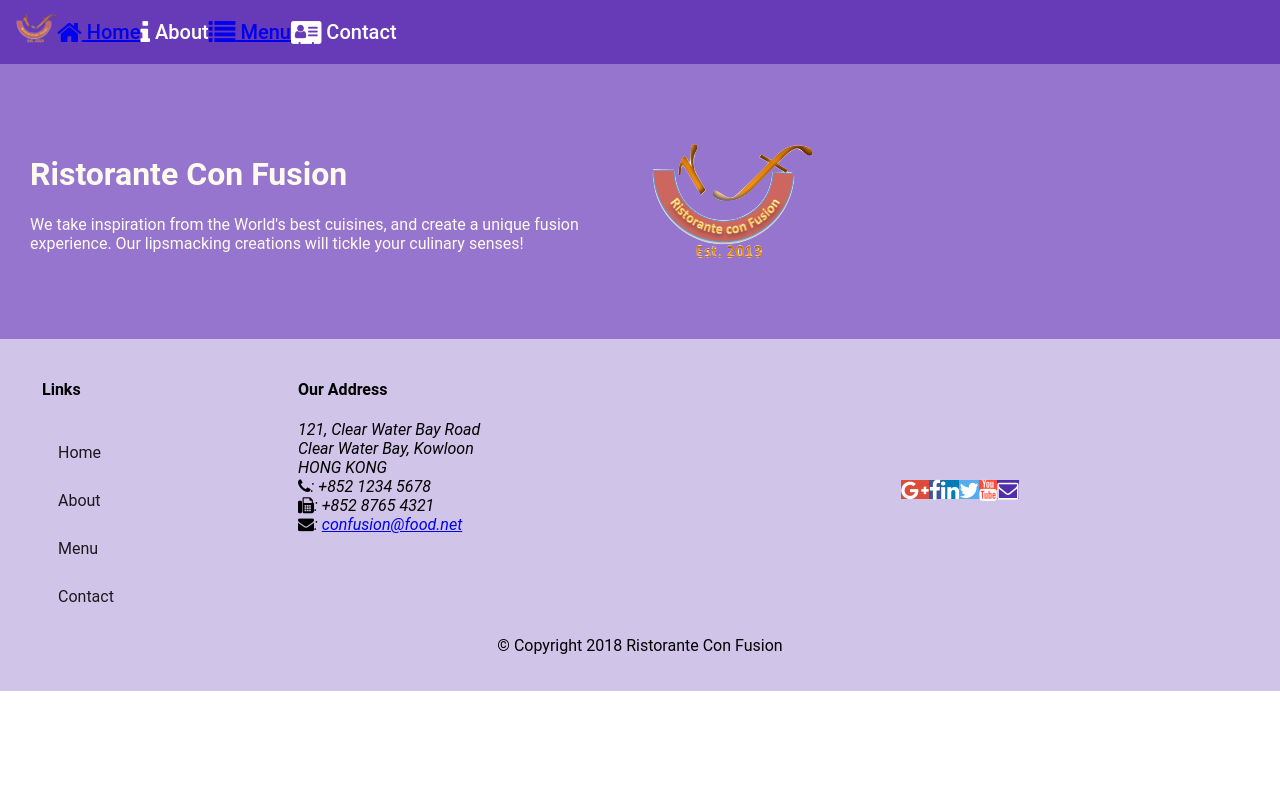
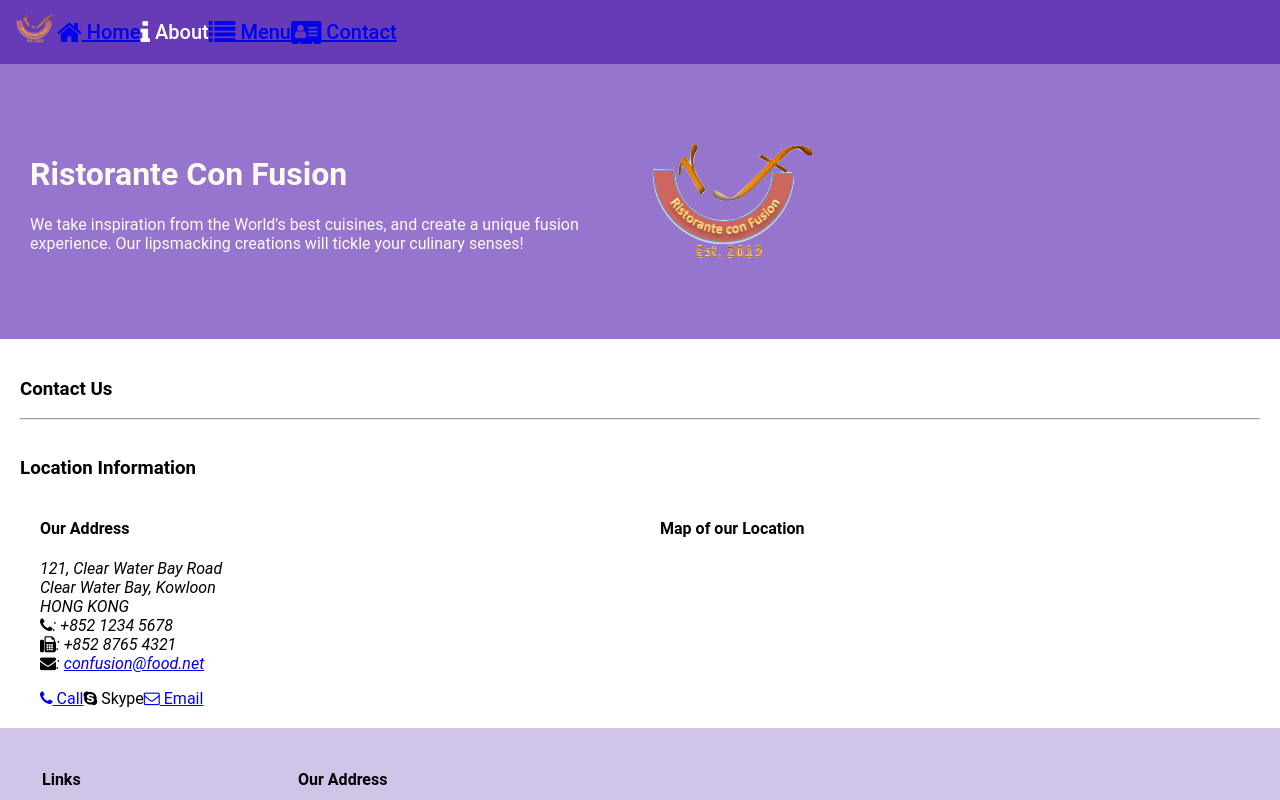
Before and after one commit to niroshan123/Coursera-Angular, an Angular app: page /contactus in a window 1280 px wide. Before the commit this address led to /. Shown: the top 800 px of the page. Built offline with nearby package versions, Linux system fonts and the light colour scheme.

Commit message:
conatct route

```diff
--- a/src/app/app-routing/routes.ts
+++ b/src/app/app-routing/routes.ts
@@ -9,5 +9,6 @@ import { ContactComponent } from '../contact/contact.component';
 export const routes: Routes=[
     {path: 'home', component: HomeComponent},
     {path: 'menu', component: MenuComponent},
+    {path: 'contactus', component: ContactComponent},
     {path: '', redirectTo:'/home',pathMatch:'full'},
 ]
--- a/src/app/contact/contact.component.html
+++ b/src/app/contact/contact.component.html
@@ -1,3 +1,38 @@
-<p>
-  contact works!
-</p>
+<div class="container"
+  fxLayout="column"
+  fxLayoutGap="10px">
+
+  <div fxFlex>
+    <div>
+        <h3>Contact Us</h3>
+        <hr>
+    </div>
+  </div>
+
+  <div fxFlex>
+    <h3>Location Information</h3>
+    <div fxLayout="column" fxLayout.gt-sm="row">
+      <div fxFlex="50" fxFlexOffset="20px">
+        <h4>Our Address</h4>
+        <address>
+          121, Clear Water Bay Road<br>
+          Clear Water Bay, Kowloon<br>
+          HONG KONG<br>
+          <i class="fa fa-phone"></i>: +852 1234 5678<br>
+          <i class="fa fa-fax"></i>: +852 8765 4321<br>
+          <i class="fa fa-envelope"></i>:
+                <a href="mailto:confusion@food.net">confusion@food.net</a>
+        </address>
+        <p></p>
+        <div>
+          <a mat-raised-button href="tel:+85212345678"><i class="fa fa-phone"></i> Call</a>
+          <a mat-raised-button><i class="fa fa-skype"></i> Skype</a>
+          <a mat-raised-button href="mailto:confusion@food.net"><i class="fa fa-envelope-o"></i> Email</a>
+        </div>
+        </div>
+      <div fxFlex="40">
+        <h4>Map of our Location</h4>
+      </div>
+    </div>
+  </div>
+</div>
--- a/src/app/header/header.component.html
+++ b/src/app/header/header.component.html
@@ -3,7 +3,7 @@
   <a mat-button routerLink='/home'><span class="fa fa-home fa-lg"></span> Home</a>
   <a mat-button><span class="fa fa-info fa-lg"></span> About</a>
   <a mat-button routerLink='/menu'><span class="fa fa-list fa-lg"></span> Menu</a>
-  <a mat-button><span class="fa fa-address-card fa-lg"></span> Contact</a>
+  <a mat-button routerLink='/contactus'><span class="fa fa-address-card fa-lg"></span> Contact</a>
 </mat-toolbar>
 
 <div class="container jumbotron"
```
